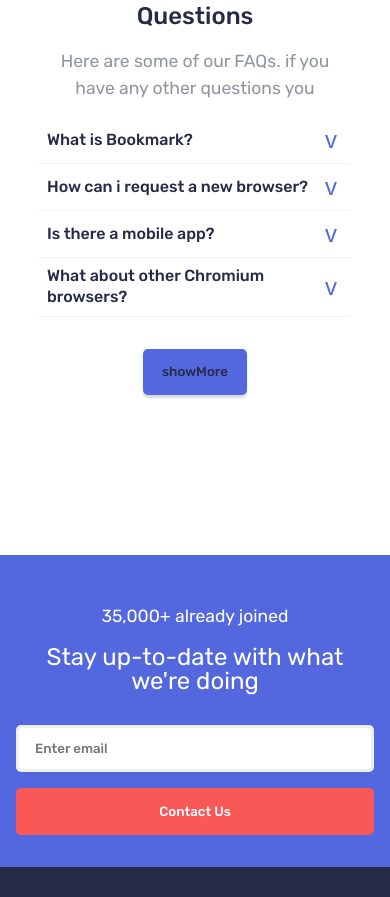
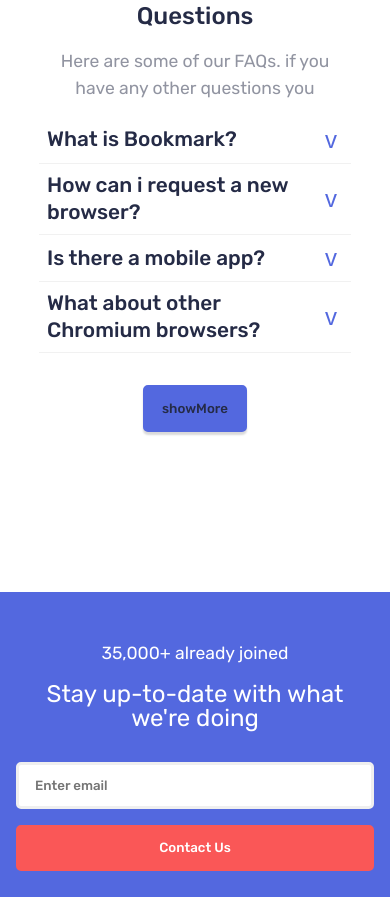
Before and after one commit to Saurabhdaswant/Bookmark, a React (Create React App) app: page / in a window 390 px wide. Shown: the part 3406-4303 px from the top of the page. Built offline with nearby package versions, Linux system fonts and the light colour scheme; the HTML template or start-up script is replaced by a standard one.

Commit message:
update : responsive Accordione!

```diff
--- a/src/Sass/FAQ.scss
+++ b/src/Sass/FAQ.scss
@@ -4,7 +4,6 @@
     margin: 10rem auto;
 
     &__head{
-
         @include Flexing;
         h1{
             @include h1;
@@ -18,13 +17,12 @@
     &__main{
         &__faqCard{
             .faqCard__question{
-
                 display: flex;
                 justify-content: space-between;
                 align-items: center;
                     p{
                         @include h1;
-                        font-size: 1rem;
+                        font-size: 1.3rem;
                     }
 
                     button{
@@ -35,6 +33,10 @@
                         font-size: 1.5rem;
                         cursor: pointer;
                     }
+
+                    @include tablet{
+                        padding: 1rem 0;
+                    }
                 }
 
                 .faqCard__answer{
@@ -43,7 +45,7 @@
                     }
             }
 
-            border-bottom: 1px solid #f1f1f1da ;
+            border-bottom: 1px solid #f1f1f1 ;
             padding: 0.5rem;
         }
 
```
